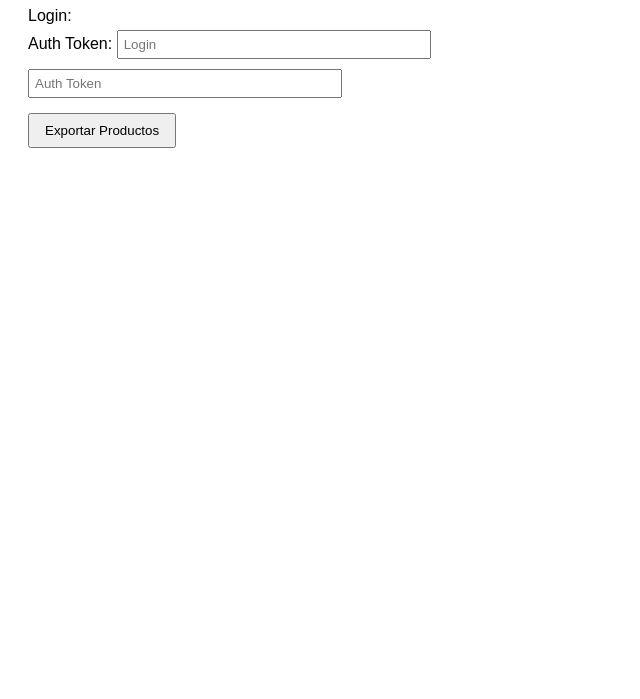
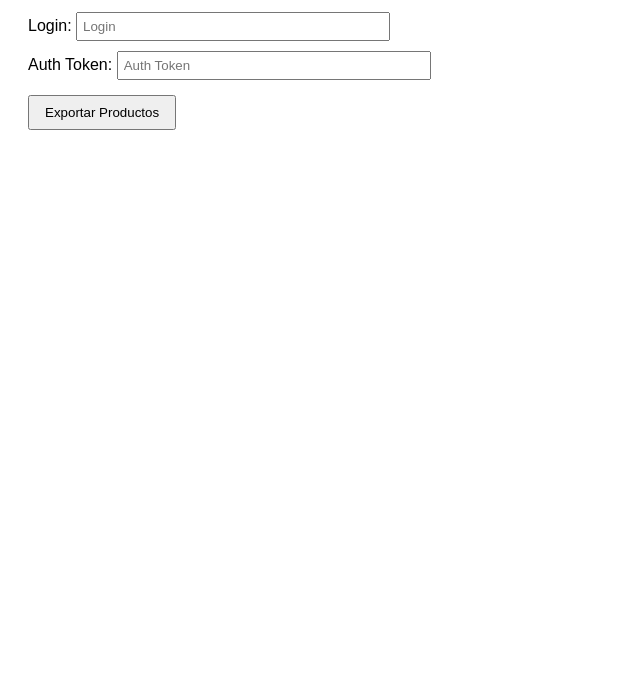
Before and after one commit to nandofes13-max/jumpseller-export, a website: page public/index.html in a window 1280 px wide. Shown: the part 101-800 px from the top of the page, without its empty margins (0-640 px from the left). Drawn offline with Linux system fonts and the light colour scheme.

Commit message:
Update index.html

```diff
--- a/public/index.html
+++ b/public/index.html
@@ -14,9 +14,9 @@
 </head>
 <body>
   <h1>Exportador de Productos Jumpseller</h1>
-  <label for="login">Login:</label><br>
+  <label for="login">Login:</label>
+  <input type="text" name="Login:" id="login" placeholder="Login"><br>
   <label for="token">Auth Token:</label>
-  <input type="text" name="Login:" id="login" placeholder="Login"><br>
   <input type="text" name="Auth Token:" id="token" placeholder="Auth Token"><br>
   <button onclick="exportar()">Exportar Productos</button>
   <div id="loader">⚡ Generando CSV… Esto puede tardar unos segundos.</div>
```
